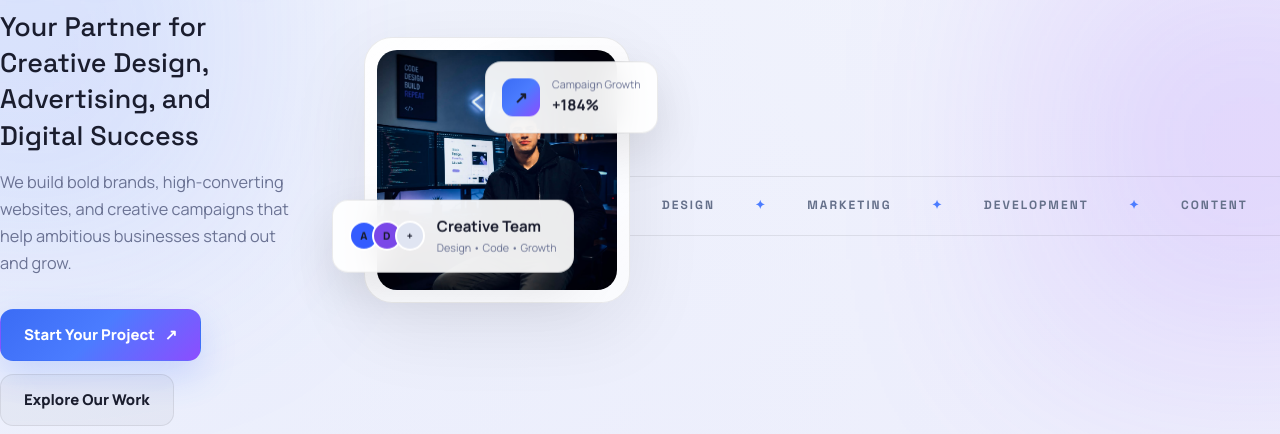
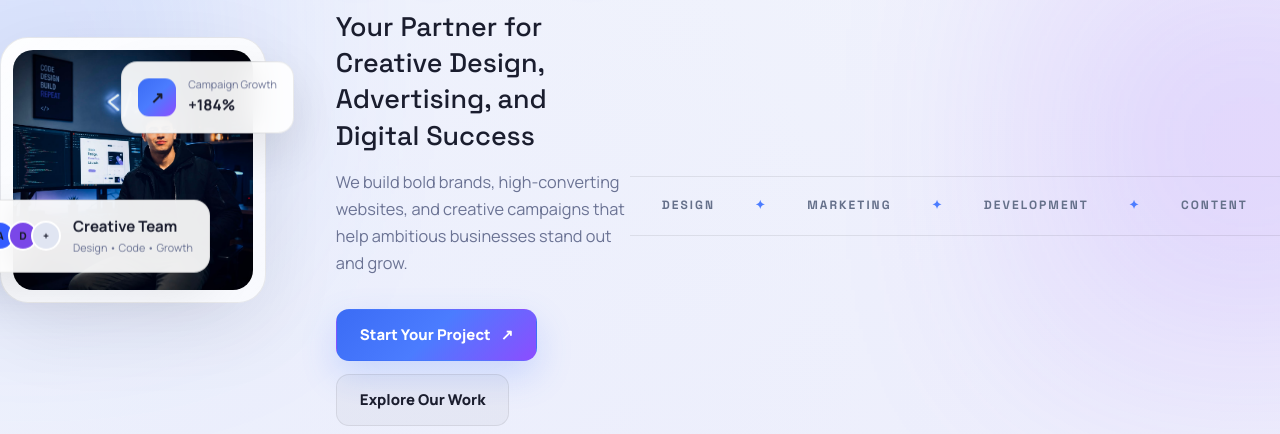
Before and after one commit to adamheddi-hue/adem-digital-website, a website: page index.html in a window 1280 px wide. Shown: the part 366-800 px from the top of the page. Drawn offline with Linux system fonts and the light colour scheme.

Commit message:
swap hero image to left side on desktop

```diff
--- a/style.css
+++ b/style.css
@@ -87,7 +87,8 @@ button { cursor: pointer; }
 .full { width: 100%; }
 
 .hero { padding-top: 154px; padding-bottom: 52px; min-height: 100vh; display: flex; align-items: center; }
-.hero-grid { display: grid; grid-template-columns: 1.05fr .95fr; gap: 70px; align-items: center; }
+.hero-grid { display: grid; grid-template-columns: .95fr 1.05fr; gap: 70px; align-items: center; }
+.hero-visual { order: -1; }
 .eyebrow { display: flex; align-items: center; gap: 10px; color: #6b7394; text-transform: uppercase; letter-spacing: .16em; font-size: .72rem; font-weight: 800; margin-bottom: 18px; }
 .eyebrow span { width: 30px; height: 2px; background: var(--gradient); }
 .hero h1 { font-family: "Space Grotesk"; font-size: clamp(4rem, 7vw, 7rem); line-height: .87; letter-spacing: -.07em; margin-left: -5px; }
```
